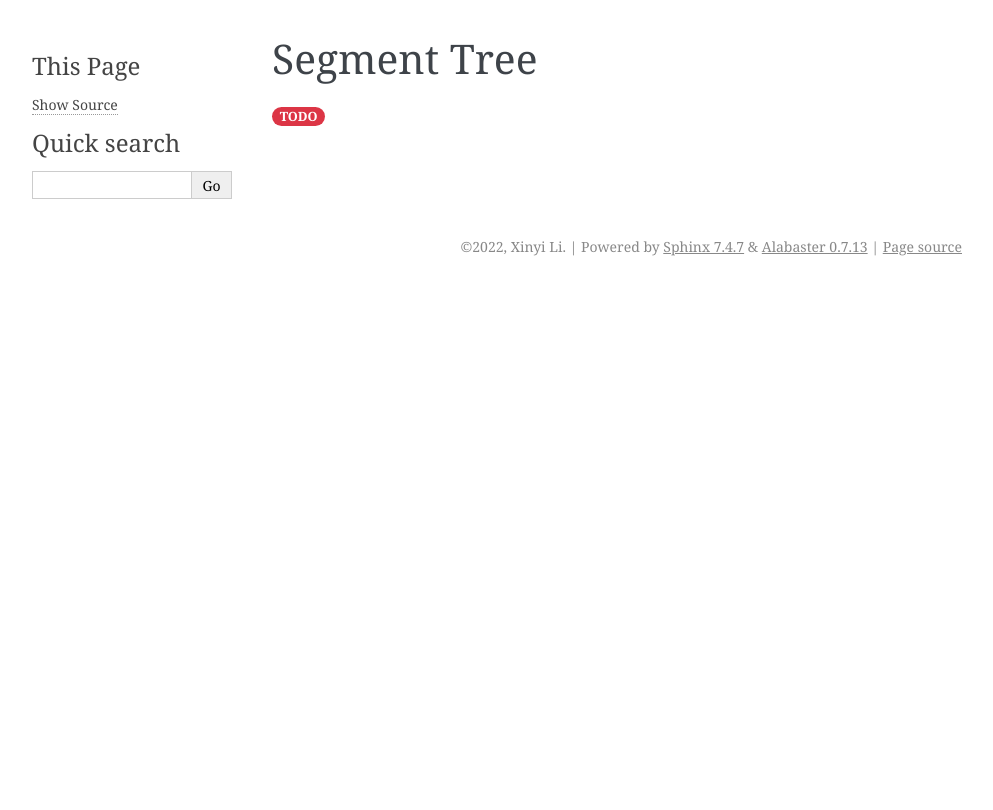
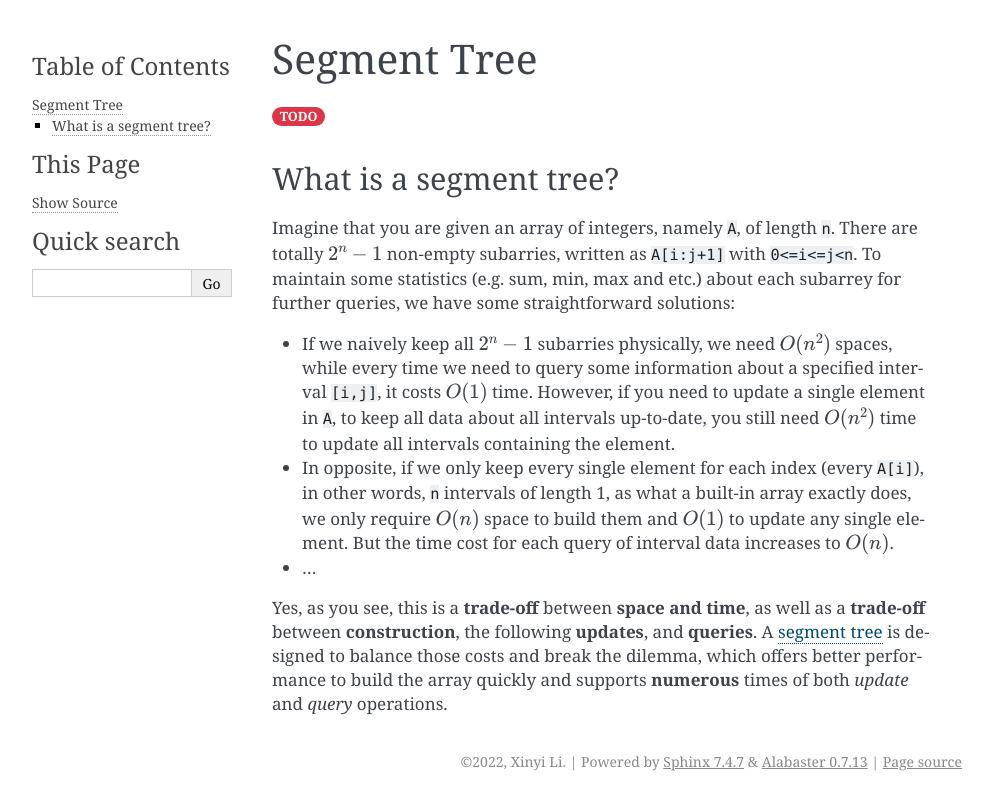
Before and after one commit to li-xin-yi/lctemplates, a Sphinx documentation site: the page built from docs/source/segtree.md, in a window 1280 px wide. Shown: the top 810 px of the page, without its empty margins (148-1141 px from the left). Built offline with Sphinx 7.4.7, drawn with Linux system fonts in a browser that asks for light colours.

Commit message:
start of segtree

```diff
--- a/docs/source/segtree.md
+++ b/docs/source/segtree.md
@@ -1,3 +1,13 @@
 # Segment Tree
 
 {badge}`TODO, badge-danger badge-pill`
+
+## What is a segment tree?
+
+Imagine that you are given an array of integers, namely `A`, of length `n`. There are totally $2^n-1$ non-empty subarries, written as `A[i:j+1]` with `0<=i<=j<n`. To maintain some statistics (e.g. sum, min, max and etc.) about each subarrey for further queries, we have some straightforward solutions:
+
+- If we naively keep all $2^n-1$ subarries physically, we need $O(n^2)$ spaces, while every time we need to query some information about a specified interval `[i,j]`, it costs $O(1)$ time. However, if you need to update a single element in `A`, to keep all data about all intervals up-to-date, you still need $O(n^2)$ time to update all intervals containing the element.
+- In opposite, if we only keep every single element for each index (every `A[i]`), in other words, `n` intervals of length 1, as what a built-in array exactly does, we only require $O(n)$ space to build them and $O(1)$ to update any single element. But the time cost for each query of interval data increases to $O(n)$.
+- ...
+
+Yes, as you see, this is a **trade-off** between **space and time**, as well as a **trade-off** between **construction**, the following **updates**, and **queries**. A [segment tree](https://en.wikipedia.org/wiki/Segment_tree) is designed to balance those costs and break the dilemma, which offers better performance to build the array quickly and supports **numerous** times of both *update* and *query* operations.
```
Also changed, not shown: 1 other file.
